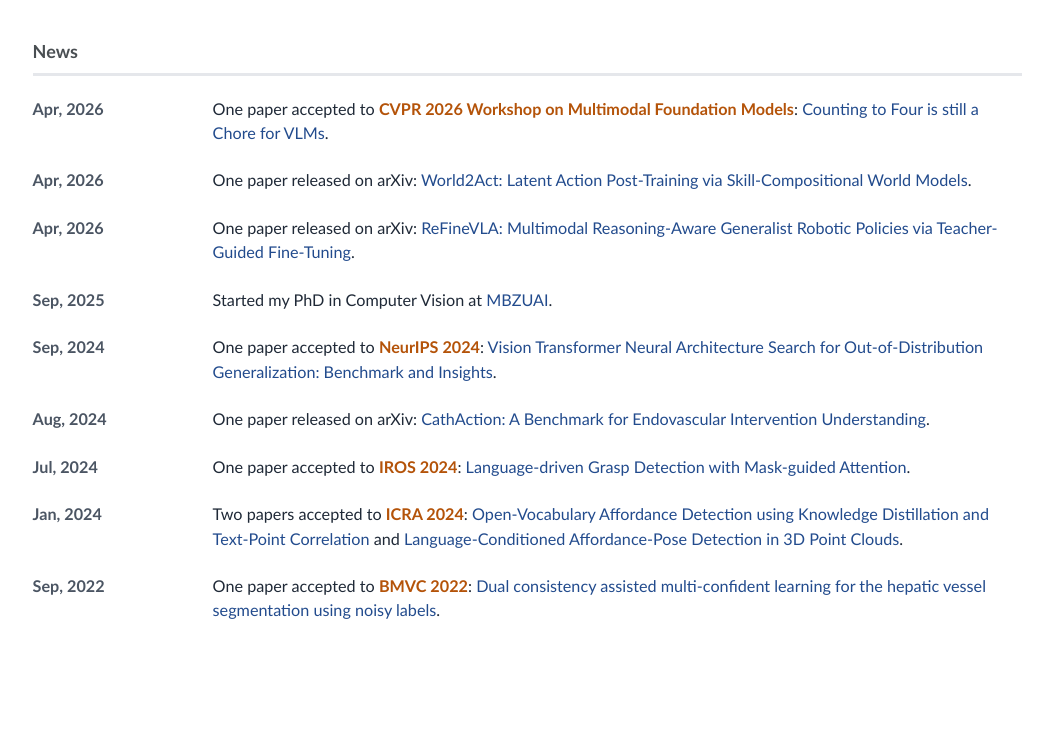
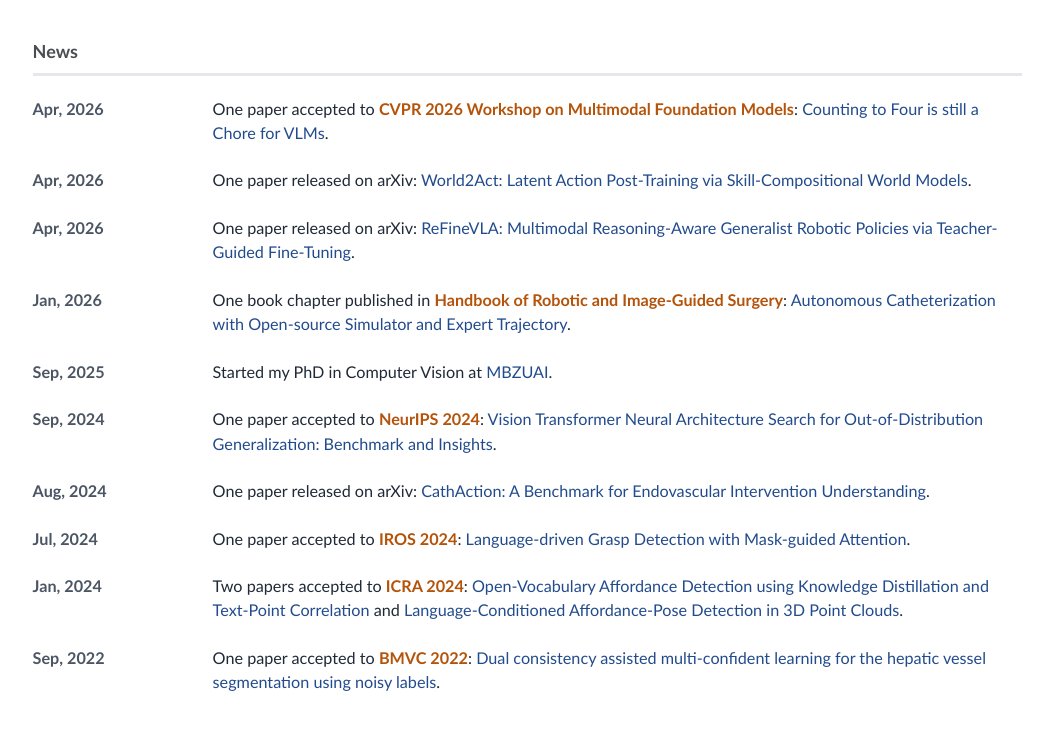
Before and after one commit to vovantuan1999a/tuanvovan, a Jekyll site: the page built from _pages/includes/news.md, in a window 1280 px wide. Shown: the top 730 px of the page, without its empty margins (104-1157 px from the left). Built offline with Jekyll 4.4.1, drawn with Linux system fonts in a browser that asks for light colours; nearby versions of some CDN libraries; our own code applies the rules of GitHub Pages for plain Markdown files; a style sheet for code colours, icons or effects is not loaded.

```diff
--- a/_pages/includes/news.md
+++ b/_pages/includes/news.md
@@ -14,6 +14,11 @@
   <div class="news-item">
     <div class="news-date">Apr, 2026</div>
     <div class="news-text">One paper released on arXiv: <a href="https://arxiv.org/abs/2604.17800">ReFineVLA: Multimodal Reasoning-Aware Generalist Robotic Policies via Teacher-Guided Fine-Tuning</a>.</div>
+  </div>
+
+  <div class="news-item">
+    <div class="news-date">Jan, 2026</div>
+    <div class="news-text">One book chapter published in <span class="news-venue">Handbook of Robotic and Image-Guided Surgery</span>: <a href="https://www.sciencedirect.com/science/chapter/edited-volume/pii/B9780443139123000543">Autonomous Catheterization with Open-source Simulator and Expert Trajectory</a>.</div>
   </div>
 
   <div class="news-item">
```
Also changed, not shown: _pages/includes/pub.md (+14 -1 lines).
